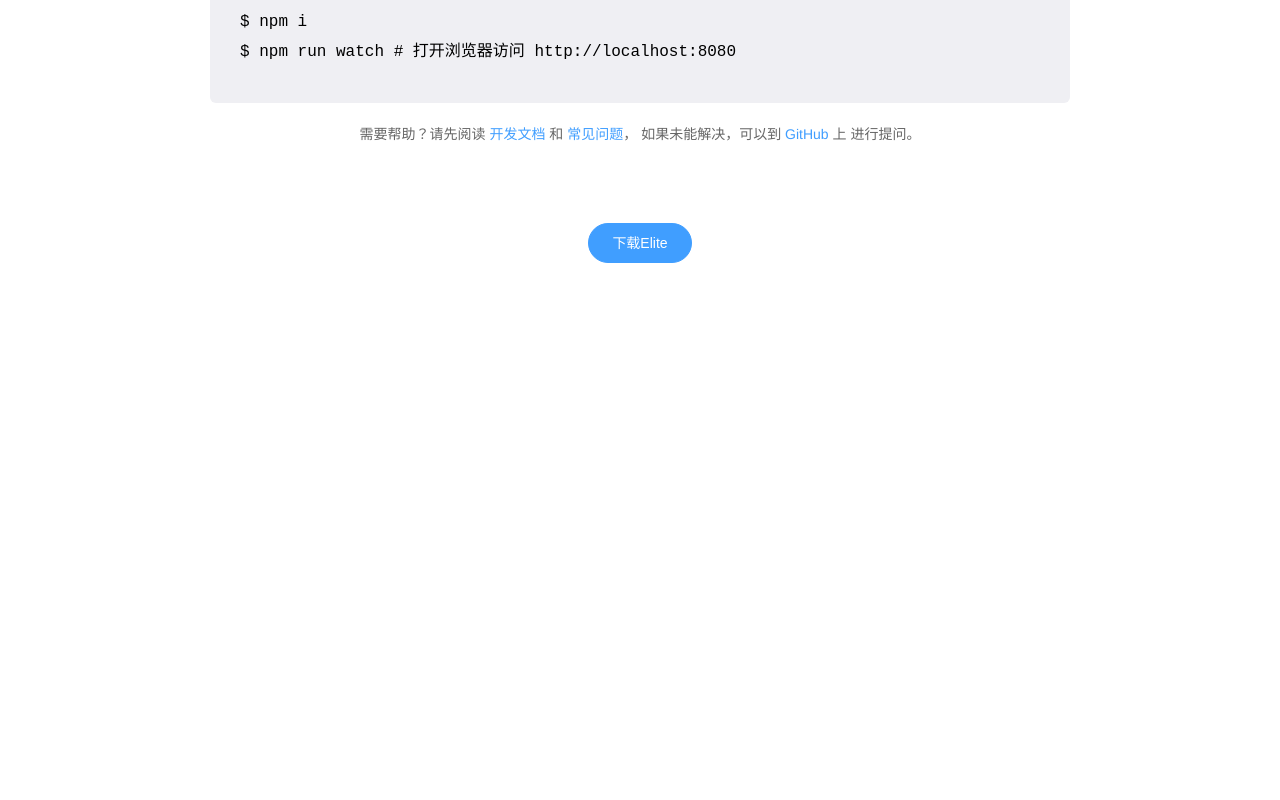
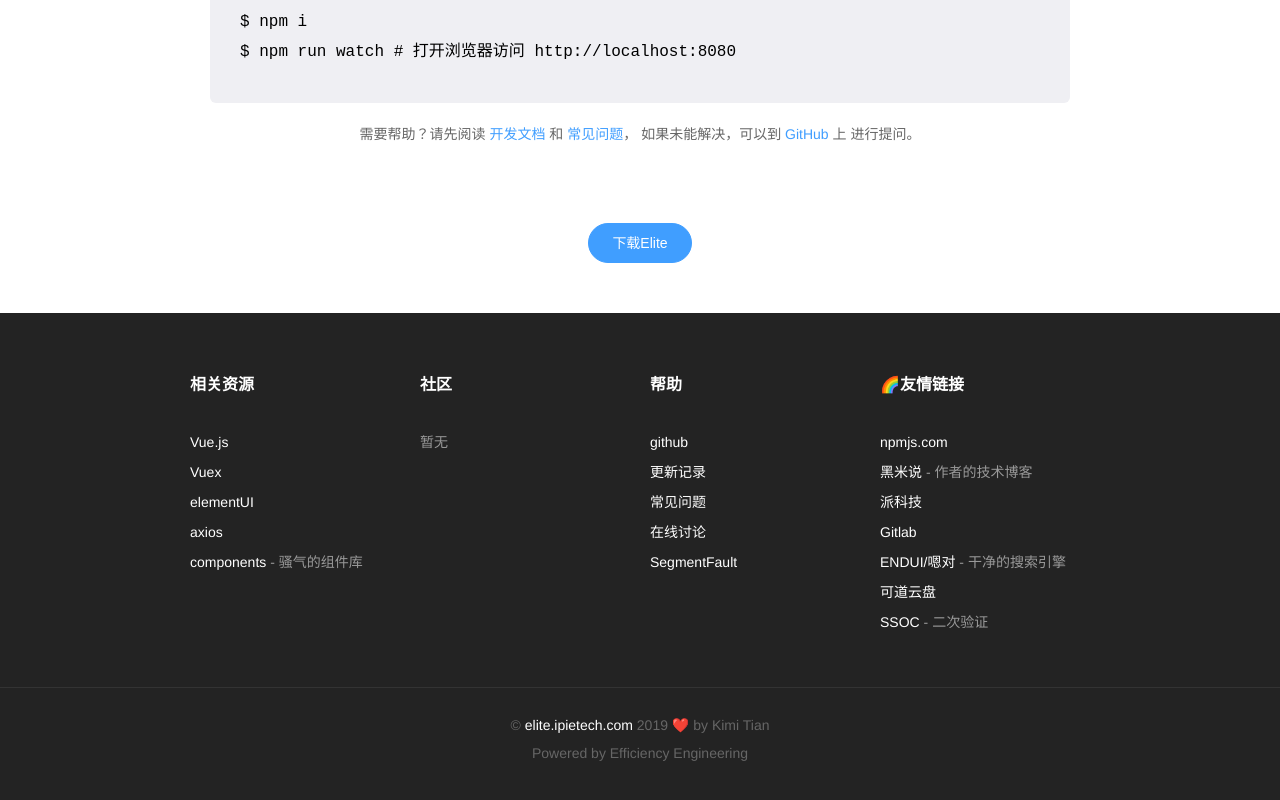
Before and after one commit to mitkimi/elite-web, a Vue app: page / in a window 1280 px wide. Shown: the part 1908-2708 px from the top of the page. Before the commit the page ends 2221 px from the top, so only its background shows below. Built offline with nearby package versions, Linux system fonts and the light colour scheme; what vue-particles would draw is missing.

Commit message:
一点修改

```diff
--- /dev/null
+++ b/src/components/footer/component.html
@@ -0,0 +1,59 @@
+<div class="footer">
+  <div class="container">
+    <el-row :gutter="20">
+      <el-col :span="6">
+        <div class="footer-title">相关资源</div>
+        <ul>
+          <li><a href="https://cn.vuejs.org/">Vue.js</a></li>
+          <li><a href="https://vuex.vuejs.org/">Vuex</a></li>
+          <li><a href="http://element.eleme.io/">elementUI</a></li>
+          <li><a href="https://www.npmjs.com/package/axios">axios</a></li>
+          <li><a href="http://cpts.ipietech.com/">components</a> - 骚气的组件库</li>
+        </ul>
+      </el-col>
+      <el-col :span="6">
+        <div class="footer-title">社区</div>
+        <ul>
+          <li>暂无</li>
+          <!-- <li><a href="https://cn.vuejs.org/">Vue.js</a></li>
+          <li><a href="https://cn.vuejs.org/">Vue.js</a></li>
+          <li><a href="https://cn.vuejs.org/">Vue.js</a></li>
+          <li><a href="https://cn.vuejs.org/">Vue.js</a></li>
+          <li><a href="https://cn.vuejs.org/">Vue.js</a></li>
+          <li><a href="https://cn.vuejs.org/">Vue.js</a></li> -->
+        </ul>
+      </el-col>
+      <el-col :span="6">
+        <div class="footer-title">帮助</div>
+        <ul>
+          <li><a href="https://github.com/mitkimi/elite">github</a></li>
+          <li><router-link :to="{path: '/qa/changelog'}">更新记录</router-link></li>
+          <li><router-link :to="{path: '/qa/qa'}">常见问题</router-link></li>
+          <li><a href="https://github.com/mitkimi/elite/issues">在线讨论</a></li>
+          <li><a href="https://segmentfault.com/u/mitkimi">SegmentFault</a></li>
+        </ul>
+      </el-col>
+      <el-col :span="6">
+        <div class="footer-title">🌈友情链接</div>
+        <ul>
+          <li><a href="https://www.npmjs.com/~mitkimi">npmjs.com</a></li>
+          <li><a href="https://www.mitkimi.com/">黑米说</a> - 作者的技术博客</li>
+          <li><a href="https://www.ipietech.com/">派科技</a></li>
+          <li><a href="https://gitlab.ipietech.com/">Gitlab</a></li>
+          <li><a href="http://endui.ipietech.com/">ENDUI/嗯对</a> - 干净的搜索引擎</li>
+          <li><a href="http://pan.ipietech.com/">可道云盘</a></li>
+          <li><a href="https://www.ssocapp.com/">SSOC</a> - 二次验证</li>
+        </ul>
+      </el-col>
+    </el-row>
+  </div>
+  <div class="line">
+
+  </div>
+  <div class="copyright">
+    <p>
+      &copy; <a href="/">elite.ipietech.com</a> 2019 ️️❤️ by Kimi Tian
+    </p>
+    <p>Powered by Efficiency Engineering</p>
+  </div>
+</div>
--- /dev/null
+++ b/src/components/footer/component.js
@@ -0,0 +1,13 @@
+export default {
+  data () {
+    return {
+      activeIndex: '1',
+      activeIndex2: '1'
+    }
+  },
+  methods: {
+    handleSelect (key, keyPath) {
+      console.log(key, keyPath)
+    }
+  }
+}
--- /dev/null
+++ b/src/components/footer/component.less
@@ -0,0 +1,47 @@
+.footer {
+  background: #232323;
+  color: #ffffff;
+  padding: 60px 0;
+  font-size: 14px;
+  line-height: 24px;
+  a:link, a:visited {
+    color: #ffffff;
+    text-decoration: none;
+    transition: all, .5s;
+  }
+  a:hover, a:active {
+    color: #409EFF;
+  }
+  .container {
+    width: 900px;
+    margin:0 auto;
+  }
+  .footer-title {
+    font-size: 16px;
+    font-weight: bold;
+    margin-bottom: 30px;
+  }
+  ul {
+    padding:0;
+    margin: 0;
+    li {
+      list-style: none;
+      color: #999999;
+      line-height: 30px;
+
+    }
+  }
+  .line {
+    height: 1px;
+    background: #333333;
+    margin-top: 50px;
+    margin-bottom: 30px;
+  }
+  .copyright {
+    text-align: center;
+    color: #666666;
+    p {
+      line-height: 14px;
+    }
+  }
+}
--- /dev/null
+++ b/src/components/footer/index.vue
@@ -0,0 +1,3 @@
+<template src="./component.html"></template>
+<script src="./component.js"></script>
+<style src="./component.less" lang="less" scoped></style>
--- a/src/layouts/index/page.html
+++ b/src/layouts/index/page.html
@@ -99,4 +99,5 @@ $ npm run watch # 打开浏览器访问 http://localhost:8080
       </div>
     </div>
   </div>
+  <f-o-o-t></f-o-o-t>
 </div>
--- a/src/layouts/index/page.js
+++ b/src/layouts/index/page.js
@@ -1,8 +1,9 @@
 import NAV from '../../components/nav'
-
+import FOOT from '../../components/footer'
 export default {
   components: {
-    NAV
+    NAV,
+    FOOT
   },
   methods: {
     run (uri, mode) {
--- a/src/layouts/index/page.less
+++ b/src/layouts/index/page.less
@@ -124,6 +124,7 @@
 
     }
   }
+
 }
 
 
```
Also changed, not shown: 1 other file (tests, documents, lock files or other folders).
